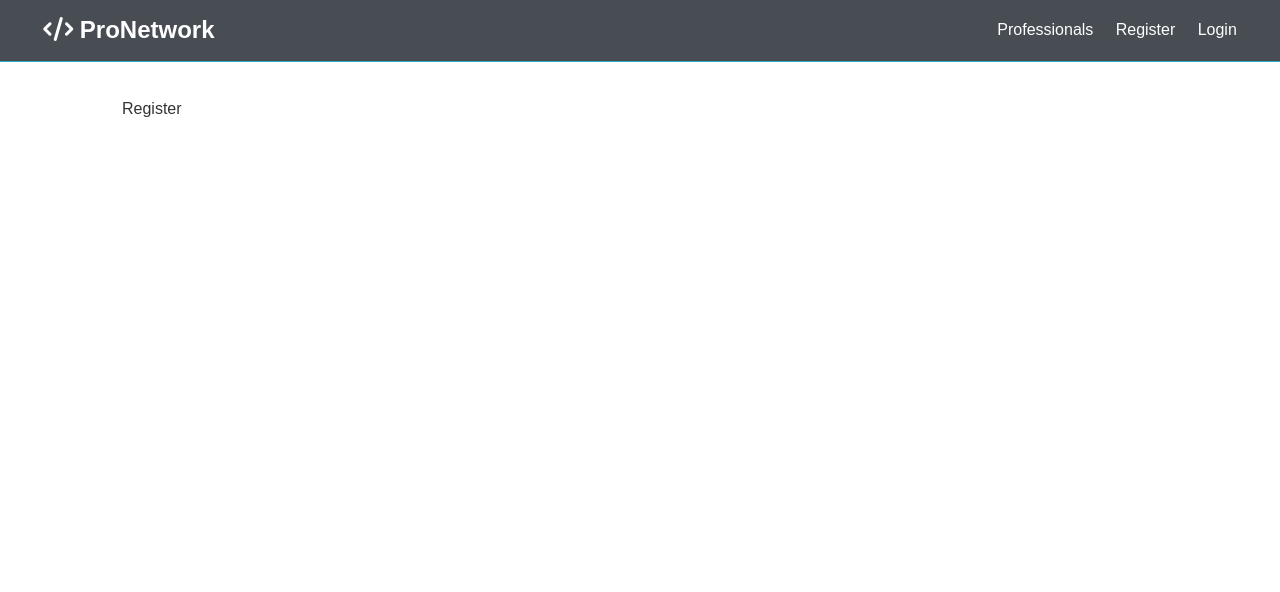
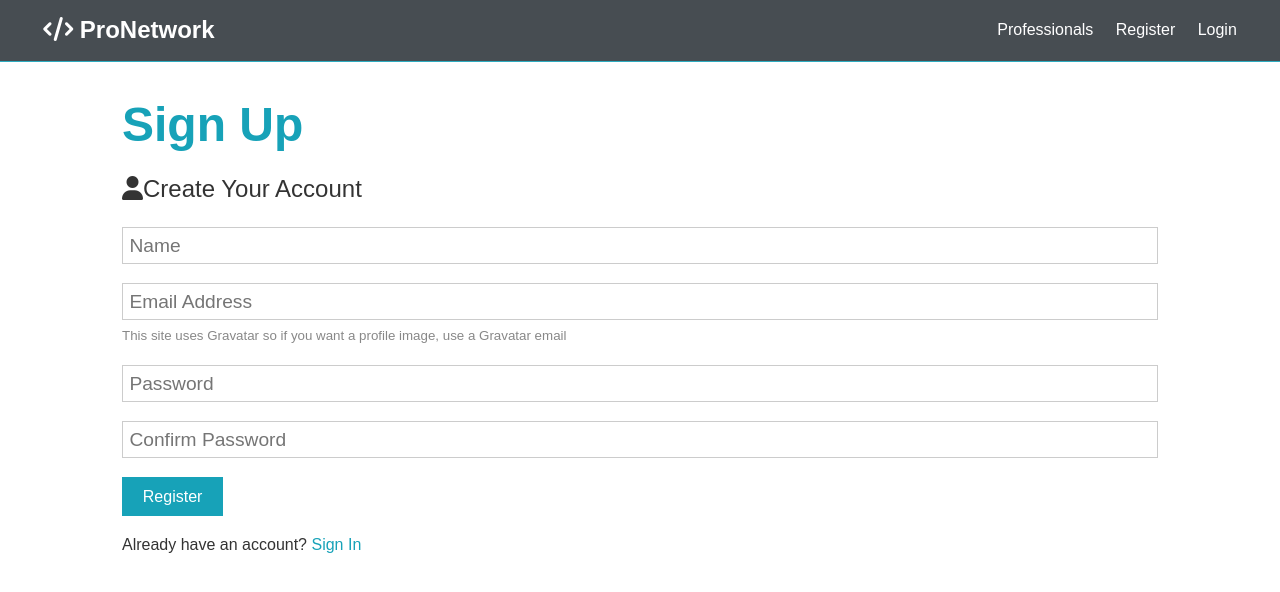
Before and after one commit to Leealp/ProNetwork, a React (Create React App) app in the folder client/: page /register in a window 1280 px wide. Shown: the top 592 px of the page. Built offline with nearby package versions, Linux system fonts and the light colour scheme.

Commit message:
added code to allow users to be able to register by entering data in the registration page and register with their name, email, two matching passwords.

```diff
--- a/client/src/components/auth/Register.js
+++ b/client/src/components/auth/Register.js
@@ -1,7 +1,85 @@
-import React from 'react'
+import React, { Fragment, useState } from 'react';
 
 const Register = () => {
-  return <div>Register</div>;
+  const [formData, setFormData] = useState({
+      name: '',
+      email: '',
+      password: '',
+      password2: ''
+  });
+
+  const { name, email, password, password2 } = formData;
+
+  const onChange = e =>
+    setFormData({ ...formData, [e.target.name]: e.target.value });      //in setFormData we want to change the state
+
+    const onSubmit = e => {
+        e.preventDefault();
+        if(password !== password2){
+            console.log('Passwords do not match');
+        } else{
+            console.log(formData);
+        }
+    }
+
+  return(
+  <Fragment>
+       <h1 className="large text-primary">Sign Up</h1>
+       <p className="lead">
+          <i className="fas fa-user"/>Create Your Account
+      </p>
+      <form className="form" onSubmit={e => onSubmit(e)}>
+        <div className="form-group">
+          <input
+            type="text"
+            placeholder="Name"
+            name="name"
+            value={name}
+            onChange={e => onChange(e)}
+            required
+          />
+        </div>
+        <div className="form-group">
+          <input
+            type="email"
+            placeholder="Email Address"
+            name="email"
+            value={email}
+            onChange={e => onChange(e)}
+            required
+            />
+          <small className="form-text">
+            This site uses Gravatar so if you want a profile image, use a
+            Gravatar email
+          </small>
+        </div>
+        <div className="form-group">
+          <input
+            type="password"
+            placeholder="Password"
+            name="password"
+            value={password}
+            onChange={e => onChange(e)}
+            minLength="6"
+          />
+        </div>
+        <div className="form-group">
+          <input
+            type="password"
+            placeholder="Confirm Password"
+            name="password2"
+            value={password2}
+            onChange={e => onChange(e)}
+            minLength="6"
+          />
+        </div>
+        <input type="submit" className="btn btn-primary" value="Register" />
+      </form>
+      <p className="my-1">
+        Already have an account? <a href="login.html">Sign In</a>
+      </p>
+  </Fragment>
+  )
 };
 
 export default Register;
```
